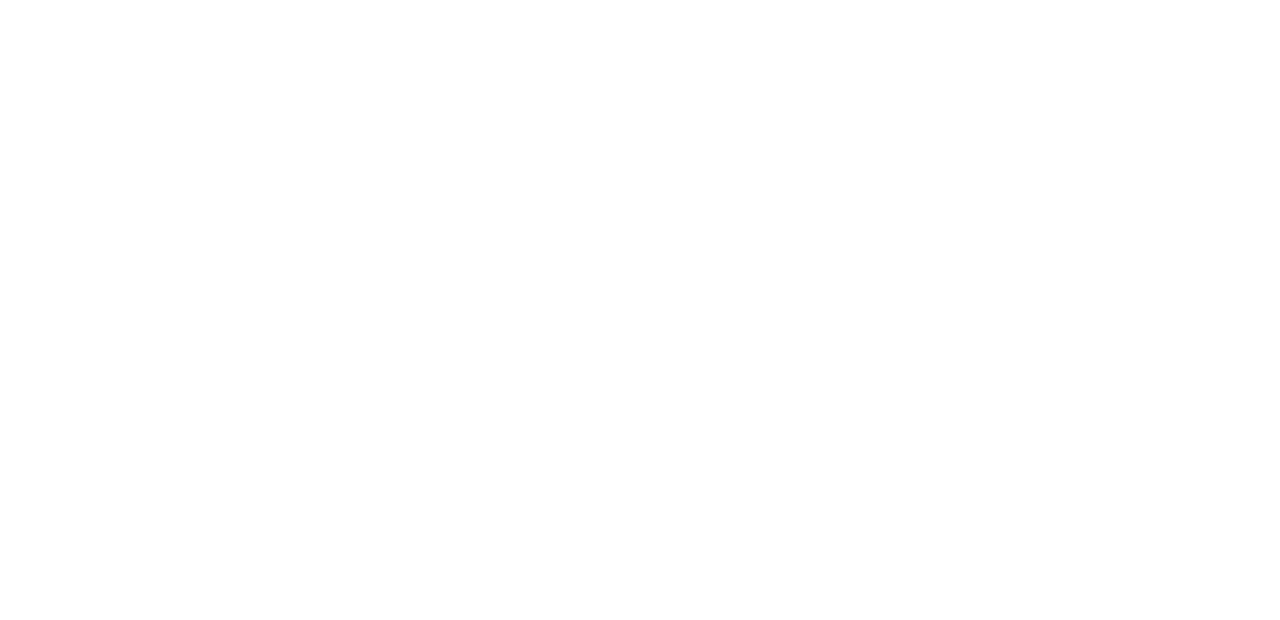
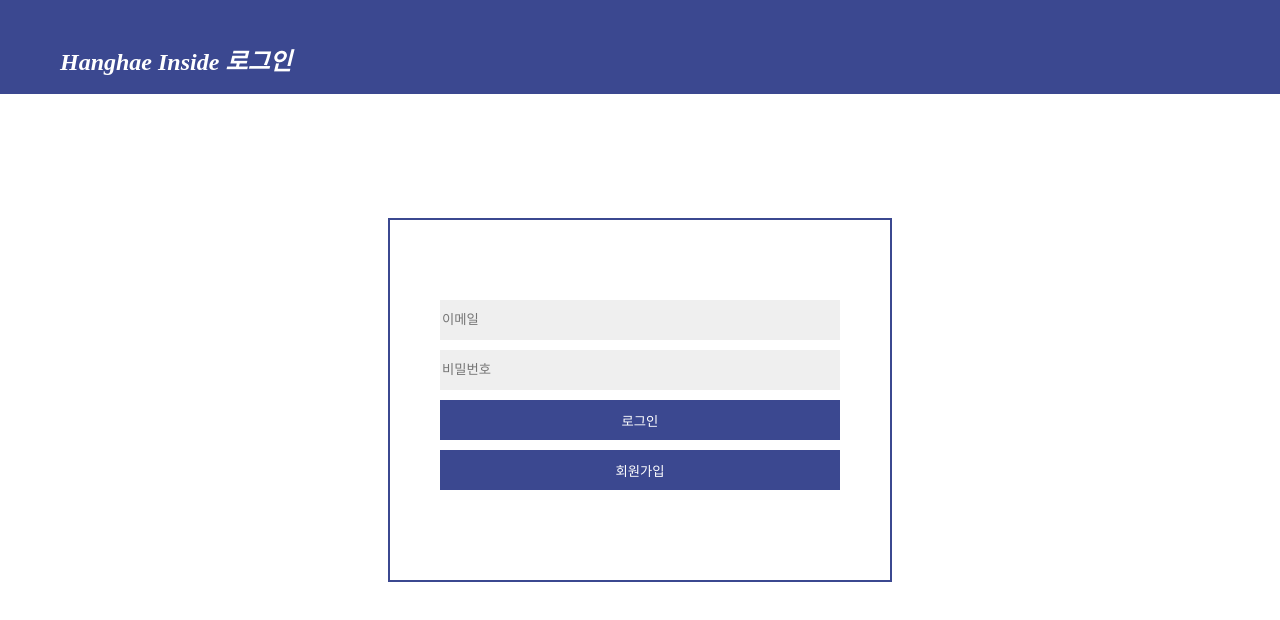
Before and after one commit to kksltv123/hanghae99Inside, a React (Create React App) app: page /login in a window 1280 px wide. Shown: the top 620 px of the page. Built offline with nearby package versions, Linux system fonts and the light colour scheme; a web font is replaced by a local one.

Commit message:
[수원] update login, sigup css

```diff
--- a/src/components/common/Header.jsx
+++ b/src/components/common/Header.jsx
@@ -1,14 +1,17 @@
 import React from 'react';
 import Layout from './Layout';
 import styled from 'styled-components';
+import { useNavigate } from 'react-router-dom';
 
 const Header = () => {
+    const navigate = useNavigate();
+
     return (
         <>
             <StTopHeader>
                 <StTitle>Hanghae Inside</StTitle>
                 <StInput/>
-                <StButton>로그인</StButton>
+                <StButton onClick={() => {navigate("/login")}}>로그인</StButton>
             </StTopHeader>
             <StBottomHeader>
                 <Layout>
--- a/src/components/login/LoginHeader.jsx
+++ b/src/components/login/LoginHeader.jsx
@@ -1,11 +1,29 @@
 import React from 'react';
+import styled from 'styled-components';
+import Layout from '../common/Layout';
 
 const LoginHeader = () => {
     return (
-        <div>
-
-        </div>
+        <>
+            <StLoginHeader>
+                <Layout>
+                    <h1>Hanghae Inside 로그인</h1>
+                </Layout>
+            </StLoginHeader>
+        </>
     );
 };
 
+const StLoginHeader = styled.div`
+    background-color: ${(props) => props.theme.colors.mainColor};
+    padding: 20px;
+    color:#fff;
+    font-size: ${(props) => props.theme.fontsizes.subtitle2};
+    font-style: italic;
+    h1 {
+        margin-top: 30px;
+        margin-left: 20px;
+    }
+`
+
 export default LoginHeader;
--- a/src/components/login/LoginLayout.jsx
+++ b/src/components/login/LoginLayout.jsx
@@ -1,11 +1,35 @@
 import React from 'react';
+import styled from 'styled-components';
+import { useState } from 'react';
+import SignIn from './SignIn';
+import SignUp from './SignUp';
 
 const LoginLayout = () => {
+    const [gotoSignUp, setGotoSignUp] = useState(false)
+    const SignInUpToggle =() =>{
+        setGotoSignUp(!gotoSignUp)
+    }
+
     return (
-        <div>
-
-        </div>
+        <>
+        <StLoginForm>
+            {gotoSignUp ? <SignUp SignInUpToggle={SignInUpToggle}/> : <SignIn SignInUpToggle={SignInUpToggle}/>}
+        </StLoginForm>
+    </>
     );
 };
 
+const StLoginForm = styled.div`
+    width: 500px;
+    border: 2px solid ${(props) => props.theme.colors.mainColor};
+    position: absolute;
+    top: 50%;
+    left: 50%;
+    transform: translate(-50%, -50%);
+    display: flex;
+    flex-direction: column;
+    align-items: center;
+    padding: 80px 0;
+`
+
 export default LoginLayout;
--- a/src/components/login/SignIn.jsx
+++ b/src/components/login/SignIn.jsx
@@ -1,11 +1,40 @@
 import React from 'react';
+import styled from 'styled-components';
 
-const SignIn = () => {
+const SignIn = ({SignInUpToggle}) => {
     return (
-        <div>
-
-        </div>
+        <>
+            <StInput
+                placeholder='이메일'
+            />
+            <StInput
+                placeholder='비밀번호'
+            />
+            <StButton>로그인</StButton>
+            <StButton onClick={SignInUpToggle}>회원가입</StButton>
+        </>
     );
 };
 
+const StInput = styled.input`
+    display: block;
+    width: 400px;
+    height: 40px;
+    box-sizing: border-box;
+    background-color: #efefef;
+    border: none;
+    margin-bottom: 10px;
+`
+
+const StButton = styled.button`
+    display: block;
+    width: 400px;
+    height: 40px;
+    border: none;
+    background-color: ${(props) => props.theme.colors.mainColor};
+    color: #fff;
+    margin-bottom: 10px;
+    cursor: pointer;
+`
+
 export default SignIn;
--- a/src/components/login/SignUp.jsx
+++ b/src/components/login/SignUp.jsx
@@ -1,11 +1,71 @@
 import React from 'react';
+import styled from 'styled-components';
 
-const SignUp = () => {
+const SignUp = ({SignInUpToggle}) => {
     return (
-        <div>
-
-        </div>
+        <>
+        <StValidateBox>
+            <StInput
+                placeholder='이메일'
+            />
+            <StValidateButton>중복검사</StValidateButton>
+        </StValidateBox>
+        <StValidateBox>
+            <StInput
+                placeholder='닉네임'
+            />
+            <StValidateButton>중복검사</StValidateButton>
+        </StValidateBox>
+            <StInput
+                placeholder='비밀번호'
+            />
+            <StInput
+                placeholder='비밀번호 확인'
+            />
+            <StButton >회원가입</StButton>
+            <StButton onClick = {SignInUpToggle}>취소</StButton>
+        </>
     );
 };
 
+const StInput = styled.input`
+    display: block;
+    width: 400px;
+    height: 40px;
+    box-sizing: border-box;
+    background-color: #efefef;
+    border: none;
+    margin-bottom: 10px;
+`
+
+const StButton = styled.button`
+    display: block;
+    width: 400px;
+    height: 40px;
+    border: none;
+    background-color: ${(props) => props.theme.colors.mainColor};
+    color: #fff;
+    margin-bottom: 10px;
+    cursor: pointer;
+`
+const StValidateBox = styled.div`
+    display: flex;
+    align-items: center;
+    input {
+        width: 350px
+    }
+`
+const StValidateButton = styled.button`
+    border: none;
+    background-color: ${(props) => props.theme.colors.mainColor};
+    color: #fff;
+    width: 50px;
+    font-size: 10px;
+    height: 40px;
+    padding: 0;
+    margin-bottom: 10px;
+    cursor: pointer;
+`
+
+
 export default SignUp;
--- a/src/components/pages/LogIn.jsx
+++ b/src/components/pages/LogIn.jsx
@@ -1,11 +1,18 @@
 import React from 'react';
+import Layout from '../common/Layout';
+import LoginHeader from '../login/LoginHeader';
+import LoginLayout from '../login/LoginLayout';
 
 const LogIn = () => {
     return (
-        <div>
-
-        </div>
+        <>
+            <LoginHeader/>
+            <Layout>
+                <LoginLayout/>
+            </Layout>
+        </>
     );
 };
 
+
 export default LogIn;
```
